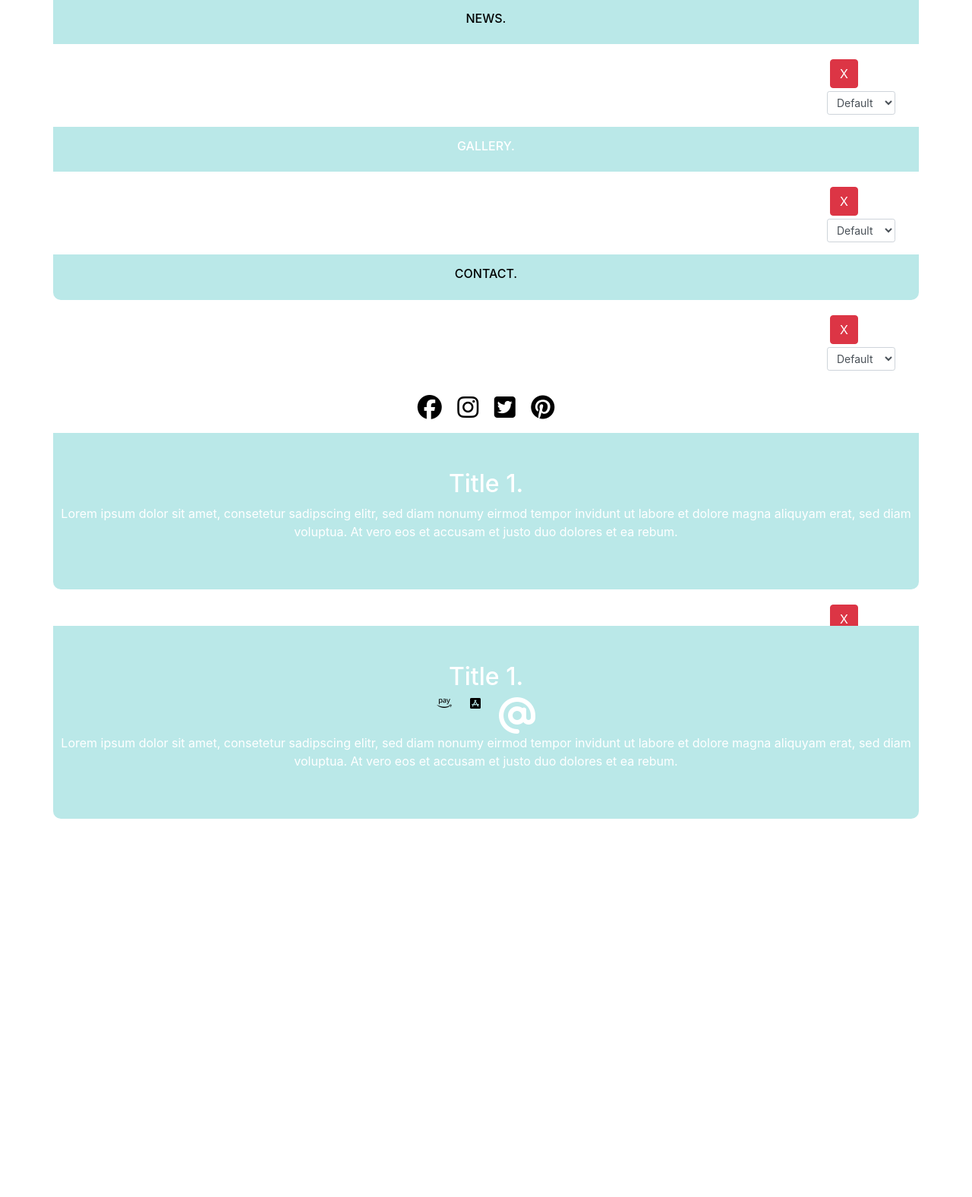
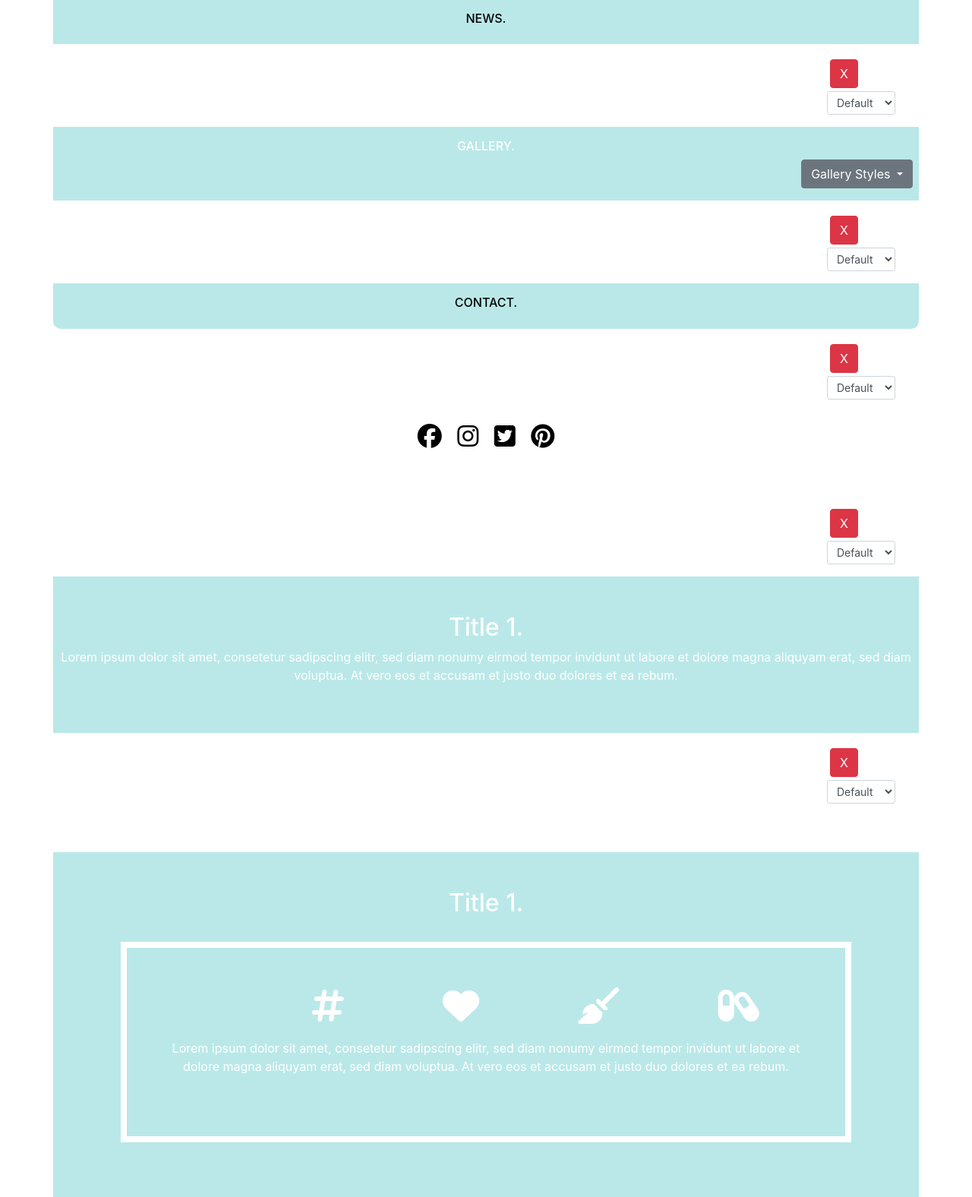
Before and after one commit to DoritosEater69/plainYsy, a PHP site: page / in a window 1280 px wide. Shown: the part 1256-2832 px from the top of the page at 76% size. Before the commit the page ends 2334 px from the top, so only its background shows below. Run offline with PHP 8.4, Linux system fonts and the light colour scheme; some libraries are stand-ins or nearby versions.

Commit message:
Update - Gallery broken

```diff
--- a/css/output.css
+++ b/css/output.css
@@ -36,7 +36,9 @@
 .addContent3,
 .addContent4,
 .addContent5,
-.addContent6 {
+.addContent6,
+.addContent7,
+.addContent8 {
   z-index: 9999999999 !important;
   position: sticky !important;
 }
@@ -110,9 +112,12 @@
   display: none;
 }
 
-.galleryFolded ul li {
-  width: 33%;
+.galleryFolded div {
+  width: 100%;
   max-width: 100%;
+}
+
+.galleryFolded img {
   display: inline-block;
   float: left;
   text-align: center;
@@ -120,7 +125,7 @@
   position: relative;
 }
 
-.galleryFolded ul li img {
+.galleryFolded img {
   height: 100%;
   width: 100%;
 }
@@ -198,6 +203,11 @@
 
 .page {
   margin-top: 0;
+}
+
+.fa-adobe {
+  font-size: 3em;
+  color: white;
 }
 
 .fas {
@@ -291,11 +301,15 @@
 }
 .overlay {
   background-color: rgba(0, 0, 0, 0.5);
-  width: 100%;
+  width: 33% !important;
   height: 100%;
   bottom: 0%;
   top: 0;
   opacity: 0;
+}
+
+.overlayContent {
+  width: 100% !important;
 }
 
 .overlayAnim {
--- a/includes/gallery.html
+++ b/includes/gallery.html
@@ -1,10 +1,25 @@
 <div class="col-12 col-12 galleryFold text-center text-white noSpace" id="component4">
     <div class="py-3">
         <h1>GALLERY.</h1>
+        <div class="dropdown d-flex justify-content-end pr-2">
+            <button class="btn btn-secondary dropdown-toggle" type="button" id="dropdownMenuButton" data-toggle="dropdown" aria-haspopup="true" aria-expanded="false">
+                Gallery Styles
+              </button>
+            <div class="dropdown-menu" aria-labelledby="dropdownMenuButton">
+                <a class="dropdown-item" href="#">Standard</a>
+                <a class="dropdown-item" href="#">Dynamic</a>
+                <a class="dropdown-item" href="#">Card</a>
             </div>
+        </div>
+    </div>
+
+
+
+
+<!-- STANDARD -->
     <div class="galleryFolded noSpace">
-                        <ul class="row py-3 noSpace float-left">
-                            <li class="d-inline-block position-relative p-2 mx-0 float-left">
+        <div class="row py-3 noSpace float-left">
+            <div class="col-3 d-inline-block position-relative p-2 mx-0 float-left">
                 <div class="overlay position-absolute">
                     <div class="overlayContent d-flex flex-column p-3 mx-5" style="box-shadow: -2px 2px 15px 0px rgba(255,255,255,1); background-color: inherit;">
                         <h2>Test</h2>
@@ -13,17 +28,17 @@
                 </div>
 
                 <img src="gfx/1.jpg" class="w-100 img-hover">
-                            </li>
-                            <li class="d-inline-block position-relative p-2 mx-0 float-left">
+            </div>
+            <div class="col-3 d-inline-block position-relative p-2 mx-0 float-left">
                 <div class="overlay position-absolute d-flex align-items-center justify-content-center">
                     <div class="overlayContent d-flex flex-column p-3 mx-5" style="box-shadow: -2px 2px 15px 0px rgba(255,255,255,1); background-color: inherit;">
                         <h2>Test</h2>
-                                        <p>Lorem ipsum dolor sit amet, consetetur sadipscing elitr, sed diam nonumy eirmod tempor invidunt</p>
+                        <p>Lorem ipsum dolor sit amet, consetetur sadipscing edivtr, sed diam nonumy eirmod tempor invidunt</p>
                     </div>
                 </div>
                 <img src="gfx/2.jpg" class="w-100">
-                            </li>
-                            <li class="d-inline-block p-2 mx-0">
+            </div>
+            <div class="col-3 d-inline-block p-2 mx-0">
                 <div class="overlay position-absolute">
                     <div class="overlayContent d-flex flex-column p-3 mx-5" style="box-shadow: -2px 2px 15px 0px rgba(255,255,255,1); background-color: inherit;">
                         <h2>Test</h2>
@@ -31,8 +46,8 @@
                     </div>
                 </div>
                 <img src="gfx/3.jpg" class="w-100">
-                            </li>
-                            <li class=" d-inline-block p-2 mx-0">
+            </div>
+            <div class="col-3 d-inline-block p-2 mx-0">
                 <div class="overlay position-absolute d-flex align-items-center justify-content-center">
                     <div class="overlayContent d-flex flex-column p-3 mx-5" style="box-shadow: -2px 2px 15px 0px rgba(255,255,255,1); background-color: inherit;">
                         <h2>Test</h2>
@@ -40,8 +55,8 @@
                     </div>
                 </div>
                 <img src="gfx/1.jpg" class="w-100">
-                            </li>
-                            <li class=" d-inline-block p-2 mx-0">
+            </div>
+            <div class="col-3 d-inline-block p-2 mx-0">
                 <div class="overlay position-absolute d-flex align-items-center justify-content-center">
                     <div class="overlayContent d-flex flex-column p-3 mx-5" style="box-shadow: -2px 2px 15px 0px rgba(255,255,255,1); background-color: inherit;">
                         <h2>Test</h2>
@@ -49,8 +64,8 @@
                     </div>
                 </div>
                 <img src="gfx/3.jpg" class="w-100">
-                            </li>
-                            <li class=" d-inline-block p-2 mx-0">
+            </div>
+            <div class="col-3 d-inline-block p-2 mx-0">
                 <div class="overlay position-absolute d-flex align-items-center justify-content-center">
                     <div class="overlayContent d-flex flex-column p-3 mx-5" style="box-shadow: -2px 2px 15px 0px rgba(255,255,255,1); background-color: inherit;">
                         <h2>Test</h2>
@@ -58,16 +73,47 @@
                     </div>
                 </div>
                 <img src="gfx/1.jpg" class="w-100">
-                            </li>
-                            <li class=" d-inline-block p-2 mx-0">
+            </div>
+            <div class=" d-inline-block p-2 mx-0">
                 <div class="overlay position-absolute d-flex align-items-center justify-content-center">
                     <div class="overlayContent d-flex flex-column p-3 mx-5" style="box-shadow: -2px 2px 15px 0px rgba(255,255,255,1); background-color: inherit;">
                         <h2>Test</h2>
                         <p>Lorem ipsum dolor sit amet, consetetur sadipscing elitr, sed diam nonumy eirmod tempor invidunt</p>
                     </div>
                 </div>
-                                <img src="gfx/3.jpg" class="w-100">
-                            </li>
-                        </ul>
+                <img src="gfx/lebendige-mischung-aus-tintenwolken_23-2147786649.jpg" class="w-100">
+            </div>
+            <div class="col-3 d-inline-block p-2 mx-0">
+                <div class="overlay position-absolute d-flex align-items-center justify-content-center">
+                    <div class="overlayContent d-flex flex-column p-3 mx-5" style="box-shadow: -2px 2px 15px 0px rgba(255,255,255,1); background-color: inherit;">
+                        <h2>Test</h2>
+                        <p>Lorem ipsum dolor sit amet, consetetur sadipscing elitr, sed diam nonumy eirmod tempor invidunt</p>
                     </div>
                 </div>
+                <img src="gfx/ballerina-durchfuehren_144627-2189.jpg" class="w-100">
+            </div>
+            <div class="col-3 d-inline-block p-2 mx-0">
+                <div class="overlay position-absolute d-flex align-items-center justify-content-center">
+                    <div class="overlayContent d-flex flex-column p-3 mx-5" style="box-shadow: -2px 2px 15px 0px rgba(255,255,255,1); background-color: inherit;">
+                        <h2>Test</h2>
+                        <p>Lorem ipsum dolor sit amet, consetetur sadipscing elitr, sed diam nonumy eirmod tempor invidunt</p>
+                    </div>
+                </div>
+                <img src="gfx/3026767.jpg" class="w-100">
+            </div>
+            <div class="col-3 d-inline-block p-2 mx-0">
+                <div class="overlay position-absolute d-flex align-items-center justify-content-center">
+                    <div class="overlayContent d-flex flex-column p-3 mx-5" style="box-shadow: -2px 2px 15px 0px rgba(255,255,255,1); background-color: inherit;">
+                        <h2>Test</h2>
+                        <p>Lorem ipsum dolor sit amet, consetetur sadipscing elitr, sed diam nonumy eirmod tempor invidunt</p>
+                    </div>
+                </div>
+                <img src="gfx/226916-P1ML5P-289.jpg" class="w-100">
+            </div>
+        </div>
+    </div>
+
+
+
+
+</div>
--- a/includes/social.html
+++ b/includes/social.html
@@ -1,8 +1,8 @@
-<div class="col-12 text-center mt-2" id="component6">
+<div class="col-12 text-center mt-2" id="component6" style="height: 100px;">
     <div class="pt-2 pb-3">
-        <i class="fab fa-facebook"></i>
-        <i class="fab fa-instagram px-3"></i>
-        <i class="fab fa-twitter-square pr-3"></i>
-        <i class="fab fa-pinterest"></i>
+        <i class="fab fa-facebook" style="vertical-align: top !important;"></i>
+        <i class="fab fa-instagram px-3" style="vertical-align: top !important;"></i>
+        <i class="fab fa-twitter-square pr-3" style="vertical-align: top !important;"></i>
+        <i class="fab fa-pinterest" style="vertical-align: top !important;"></i>
     </div>
 </div>
--- a/includes/spacerText.html
+++ b/includes/spacerText.html
@@ -1,4 +1,4 @@
-<div class="col-12 col-12 contact text-center text-white spacer py-5 px-2" id="component7">
+<div class="col-12 col-12 spacer text-center text-white spacer py-5 px-2" id="component7">
     <div class="spacerContent">
         <h1>Title 1.</h1>
         <p>Lorem ipsum dolor sit amet, consetetur sadipscing elitr, sed diam nonumy eirmod tempor invidunt ut labore et dolore magna aliquyam erat, sed diam voluptua. At vero eos et accusam et justo duo dolores et ea rebum.</p>
--- a/includes/spacerTextIcons.html
+++ b/includes/spacerTextIcons.html
@@ -1,10 +1,15 @@
-<div class="col-12 mt-5 contact text-center text-white spacer py-5 px-2" id="component8">
+<div class="col-12 mt-5 spacerIcons text-center text-white spacer py-5 px-2" id="component8">
     <div class="spacerIconsContent">
         <h1>Title 1.</h1>
         <div class="row">
-            <div class="col-12 d-flex justify-content-center">
-                <i class="fab fa-amazon-pay"></i><i class="fab fa-app-store-ios px-4"></i><i class="fas fa-at"></i>
+            <div class="col-10 mx-auto my-4 p-5" style="border: 8px solid white;">
+                <div class="py-1 d-flex justify-content-around">
+                    <i class="fab fa-adobe"></i> <i class="fas fa-hashtag"></i> <i class="fas fa-heart"></i> <i class="fas fa-broom"></i> <i class="fas fa-capsules"></i>
+                </div>
+                <div class="py-3">
+                <p>Lorem ipsum dolor sit amet, consetetur sadipscing elitr, sed diam nonumy eirmod tempor invidunt ut labore et dolore magna aliquyam erat, sed diam voluptua. At vero eos et accusam et justo duo dolores et ea rebum.</p>
+                    </div>
             </div>
-            <p>Lorem ipsum dolor sit amet, consetetur sadipscing elitr, sed diam nonumy eirmod tempor invidunt ut labore et dolore magna aliquyam erat, sed diam voluptua. At vero eos et accusam et justo duo dolores et ea rebum.</p>
         </div>
     </div>
+</div>
--- a/index.php
+++ b/index.php
@@ -164,7 +164,7 @@
 
             <div class="row">
                 <div class="col-12 d-flex justify-content-end">
-                    <div class="addContent7 position-absolute p-3">
+                    <div class="addContent8 position-absolute p-3">
                         <button type="button" class="btn btn-danger m-1" id="delBtn7">X</button>
                         <select class="form-control form-control-sm">
                             <option id="default">Default</option>
@@ -177,10 +177,10 @@
                 </div>
 
                 <?php include('includes/spacerTextIcons.html'); ?>
+
             </div>
         </div>
     </div>
-
 
     <!-- Optional JavaScript -->
     <!-- jQuery first, then Popper.js, then Bootstrap JS -->
```
Also changed, not shown: css/pre.scss (+17 -6 lines), js/edit.js (+17 -0 lines), gfx/ballerina-durchfuehren_144627-2189.jpg (added), gfx/lebendige-mischung-aus-tintenwolken_23-2147786649.jpg (added), 4 other files. Lines whose indentation alone changed are shown as unchanged.
